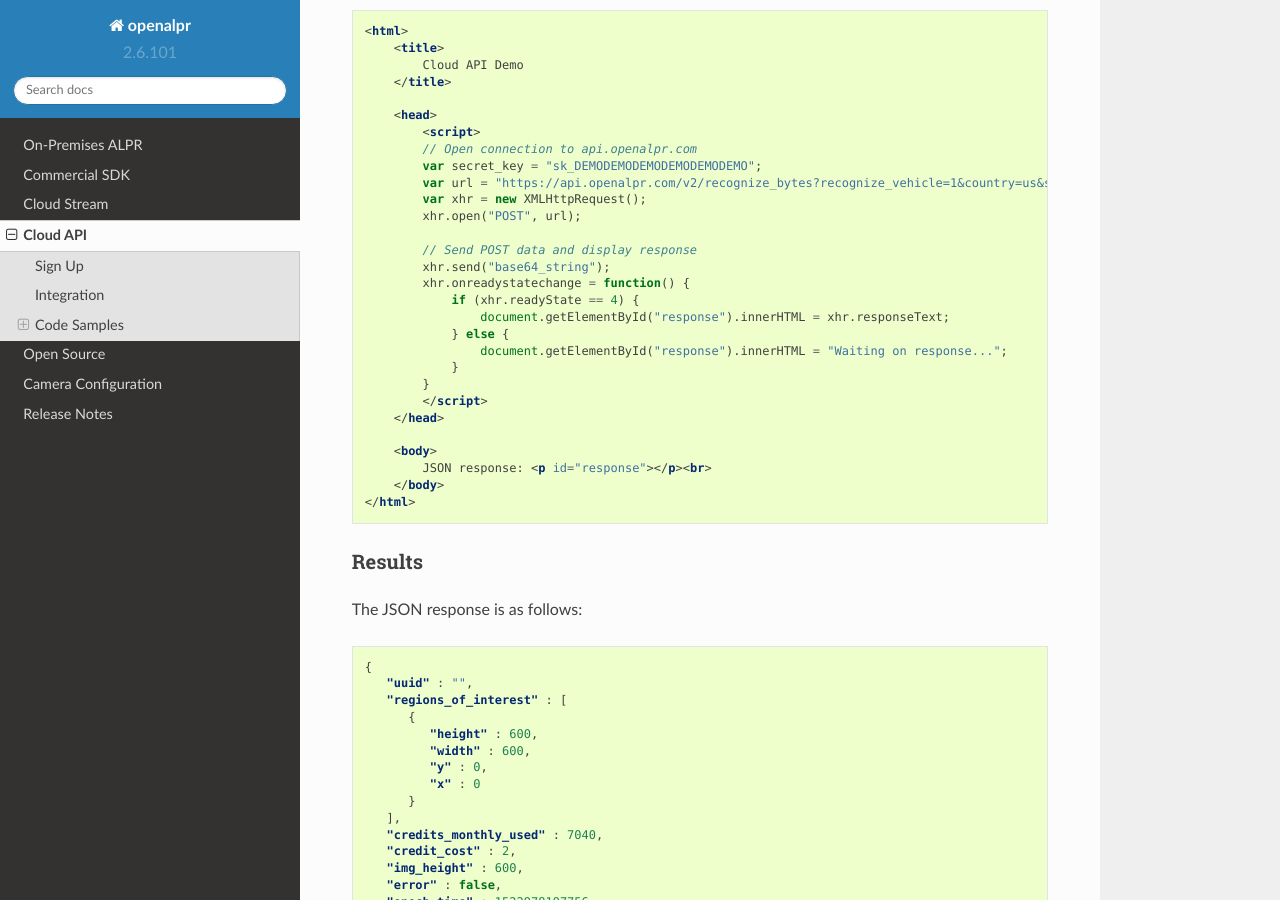
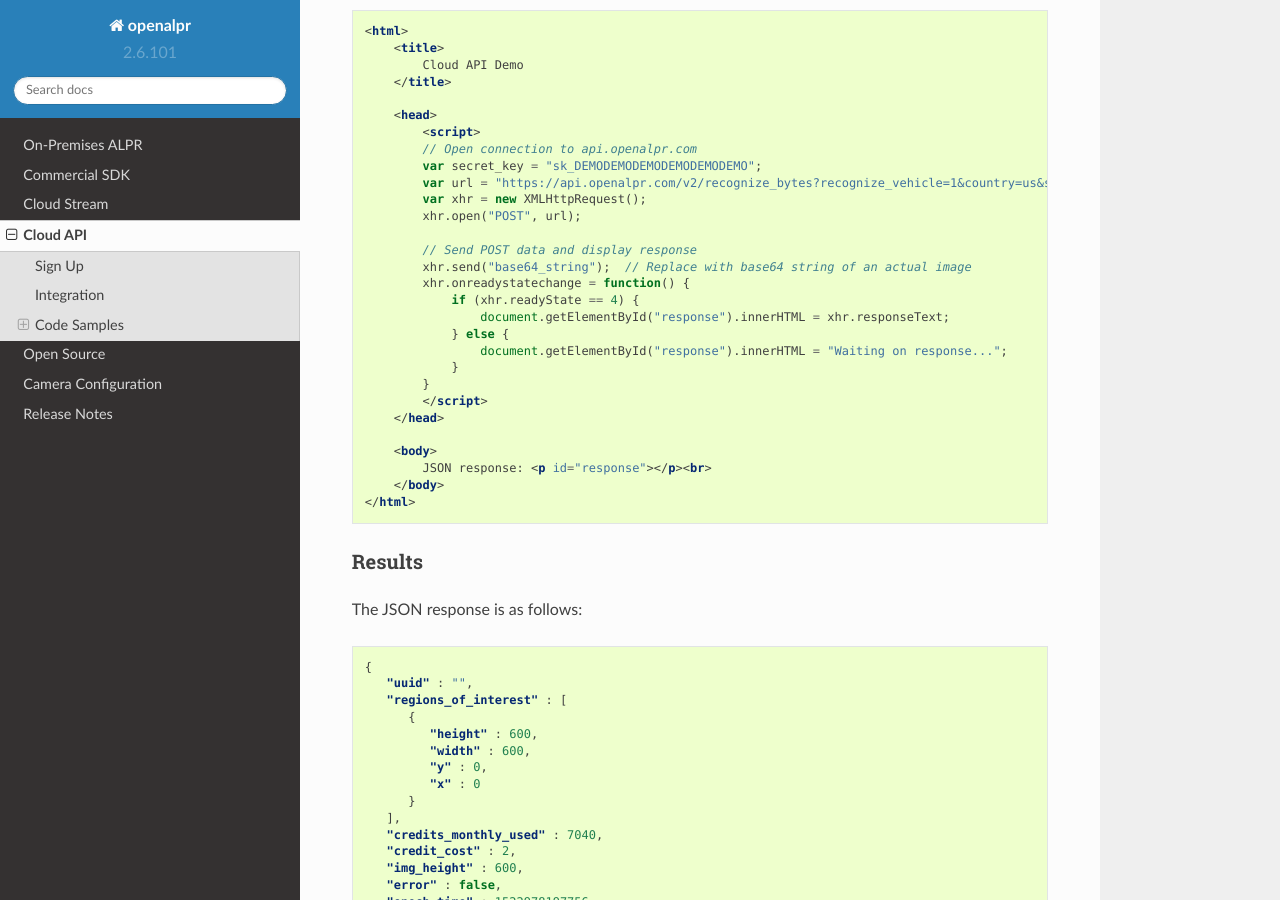
Before and after one commit to openalpr/doc, a Sphinx documentation site: the page built from source/cloud_api.rst, in a window 1280 px wide and 900 px high, scrolled down 3371 px. Built offline with Sphinx 7.4.7 and the Read the Docs theme 2.0.0, drawn with Linux system fonts in a browser that asks for light colours.

Commit message:
note for users to replace placeholder base64 string in Cloud API JS example

```diff
--- a/source/cloud_api.rst
+++ b/source/cloud_api.rst
@@ -201,7 +201,7 @@ JavaScript
             xhr.open("POST", url);
 
             // Send POST data and display response
-            xhr.send("base64_string");
+            xhr.send("base64_string");  // Replace with base64 string of an actual image
             xhr.onreadystatechange = function() {
                 if (xhr.readyState == 4) {
                     document.getElementById("response").innerHTML = xhr.responseText;
```
